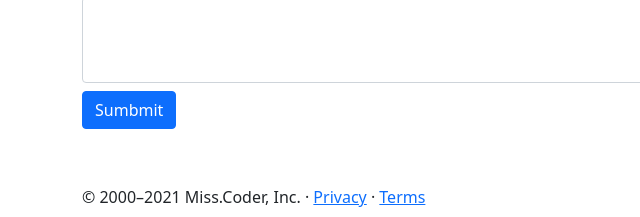
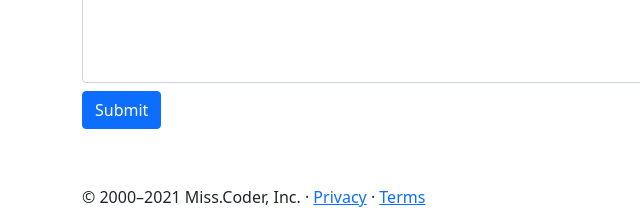
Before and after one commit to shivi-solanki/Miss.Coder, a plain HTML site: page other/contact.html in a window 1280 px wide. Shown: the part 481-698 px from the top of the page, 0-640 px from the left. Drawn offline with nearby package versions, Linux system fonts and the light colour scheme.

Commit message:
misscoder

```diff
--- a/other/contact.html
+++ b/other/contact.html
@@ -123,7 +123,7 @@
                 <textarea class="form-control" id="exampleFormControlTextarea2" rows="3"></textarea>
             </div>
         </form>
-        <button class="btn btn-primary my-2">Sumbmit</button>
+        <button class="btn btn-primary my-2">Submit</button>
     </div>
 
 
```
